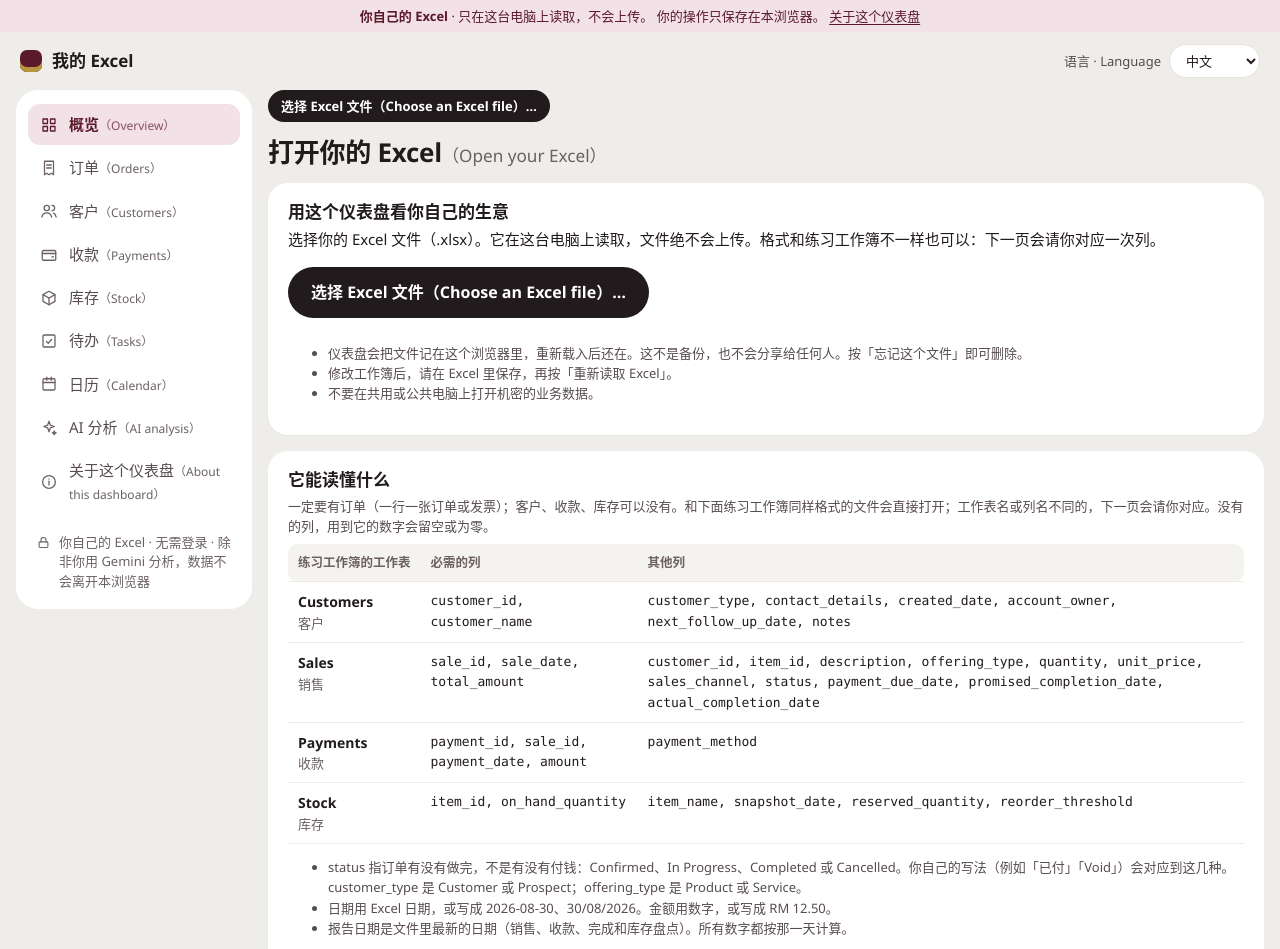
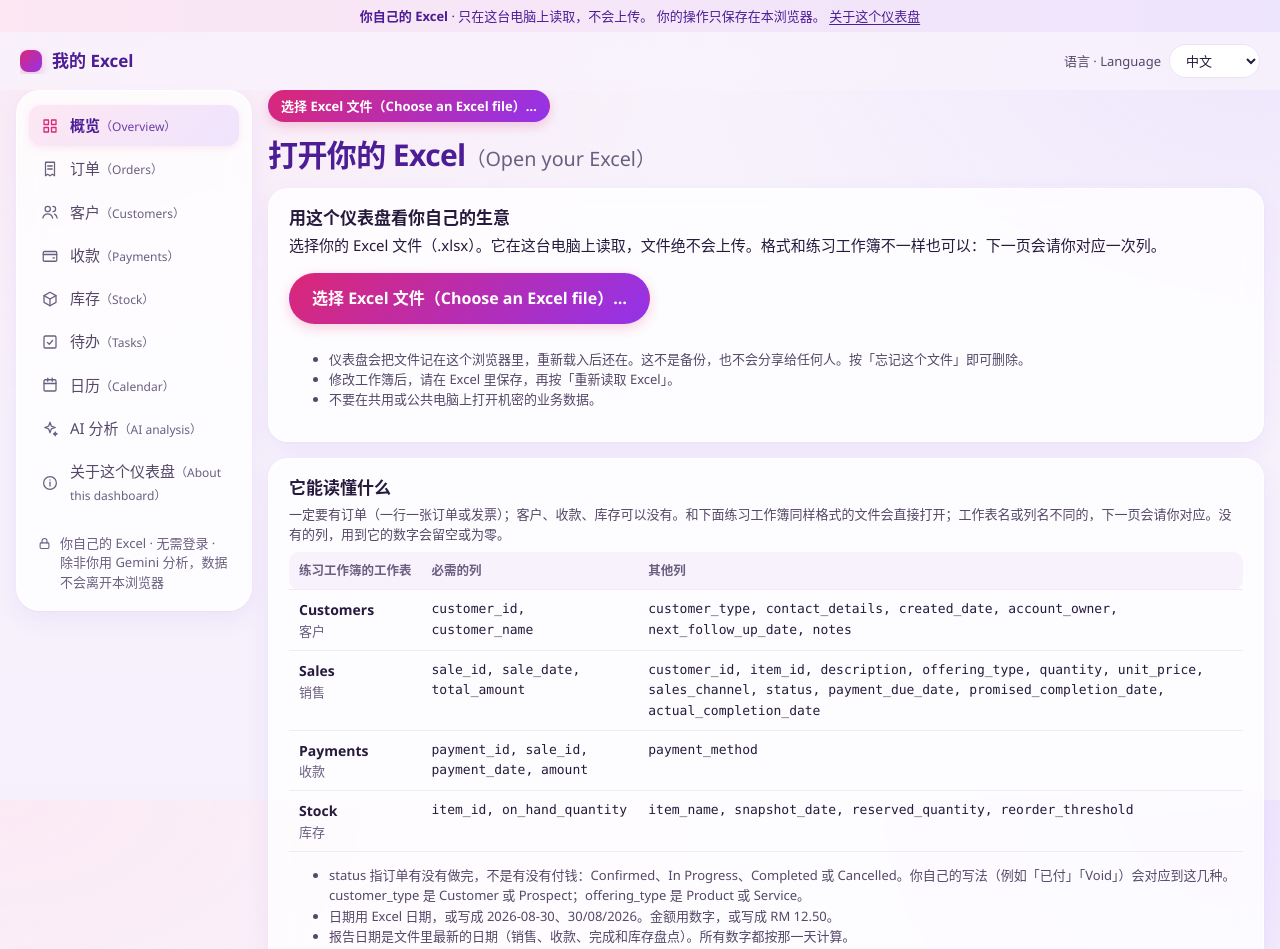
Before and after one commit to aileng5243/Aileng-Personal-Dashboard, a website with bundled scripts: page src/index.html in a window 1280 px wide. Shown: the top 949 px of the page. Built offline with nearby package versions, Linux system fonts and the light colour scheme.

Commit message:
Restyle dashboard in a pink-and-purple look
Frosted white cards on a lavender-pink canvas, deep violet headings,
pink-to-purple gradient for buttons, the selected menu item, the alert
card and chart bars.

Co-Authored-By: Claude Opus 5.5 <noreply@anthropic.com>

```diff
--- a/src/style.css
+++ b/src/style.css
@@ -1,35 +1,37 @@
-/* Business Dashboard Starter — the redesigned look (Oct 2026): white rounded cards on a light warm-grey
-   canvas, the brand's 深酒红 wine for emphasis and a soft rose tint for selection, near-black
-   pill buttons. Light only by design. Every text colour was checked for at least 4.5:1 contrast
-   on the surface it sits on (2026-10-20); chart colours are the validated steps of the earlier look
-   (CVD ΔE ≥ 16, ≥ 3:1 on the card). Gold is decoration only, never text.
+/* Business Dashboard Starter — the pink-and-purple look (Nov 2026): frosted white cards on a soft
+   lavender-to-pink canvas, deep violet for headings and emphasis, a pink-to-purple gradient for the
+   main button, the selected menu item and the main figure. Light only by design. Text colours keep
+   at least 4.5:1 contrast on the surface they sit on (white text on the gradient: ≥ 4.6:1 at both
+   ends); chart marks keep ≥ 3:1 on the card. Pink is decoration and chart colour, never body text.
    No web fonts: the page must work offline, so it uses the fonts already on the computer. */
 :root {
   color-scheme: light;
   /* brand */
-  --brand: #5A1A2B;        /* 深酒红: emphasis, the reporting date, the dark alert card */
-  --brand-soft: #F3E1E8;   /* rose tint: selected menu item, the main figure's card */
-  --brand-ink: #5A1A2B;    /* text on the rose tint (10:1) */
-  --gold: #B8963E;         /* 古铜金: decoration only (the logo stripe) */
-  --page: #EFEDE9;         /* canvas behind the cards */
+  --brand: #4C1D95;        /* deep violet: emphasis, the reporting date, links (10:1 on white) */
+  --brand-soft: #F6E8FB;   /* lavender-pink tint: selected items */
+  --brand-ink: #4C1D95;    /* text on the tint (9:1) */
+  --gold: #EC4899;         /* pink: decoration only (the logo) */
+  --grad: linear-gradient(135deg, #DB2777 0%, #9333EA 100%);       /* buttons, alert card; white text ≥ 4.6:1 */
+  --grad-soft: linear-gradient(135deg, #FDE7F3 0%, #EFE4FD 100%);  /* main figure, selected menu item */
+  --page: #F5F0FB;         /* canvas behind the cards (the body adds a soft gradient) */
   --surface: #FFFFFF;      /* cards */
-  --surface-2: #F5F3EF;    /* soft fill: hover, tracks, code, side panel items */
-  --border: #E6E1DA;       /* hairlines */
-  --warm-grey: #8A8084;    /* lines and dashed note outline */
+  --surface-2: #F7F2FC;    /* soft fill: hover, tracks, code, side panel items */
+  --border: #EBE3F5;       /* hairlines */
+  --warm-grey: #8B7FA0;    /* lines and dashed note outline */
   /* text */
-  --ink: #221B1D;          /* body text, 16:1 on white */
-  --ink-2: #574D50;        /* secondary text, 8:1 */
-  --muted: #6B6164;        /* captions, 6.0:1 on white, 5.1:1 on the canvas */
+  --ink: #261A3D;          /* body text, 15:1 on white */
+  --ink-2: #554868;        /* secondary text, 8:1 */
+  --muted: #6B5F80;        /* captions, 5.9:1 on white, 5.3:1 on the canvas */
   /* buttons */
-  --btn: #221B1D;          /* primary button */
-  --btn-hover: #000000;
-  /* charts (validated: lightness band, chroma, CVD ΔE ≥ 16, ≥ 3:1 on card) */
-  --accent: #93324B;       /* series 1: wine step */
-  --accent-soft: #F3E1E8;
-  --series-2: #B08A33;     /* series 2: gold step */
-  --series-3: #2370B5;     /* blue */
-  --grid: #EEEAE4;
-  --axis: #D3CABF;
+  --btn: #9333EA;          /* solid fallback for the gradient (toast, chips) */
+  --btn-hover: #7E22CE;
+  /* charts (≥ 3:1 on the card) */
+  --accent: #A855F7;       /* series 1: purple */
+  --accent-soft: #F3E8FF;
+  --series-2: #EC4899;     /* series 2: pink */
+  --series-3: #2563EB;     /* blue */
+  --grid: #F0EAF7;
+  --axis: #D9CDE8;
   /* calendar types: tint + text (≥ 7:1 on the tint) + dot */
   --pay-bg: #FBEBCB;  --pay-ink: #6B4205;  --pay-dot: #C9821F;
   --fol-bg: #ECE6F8;  --fol-ink: #3E2F78;  --fol-dot: #7B66C9;
@@ -46,7 +48,7 @@
   --critical: #C2410C;
   --radius: 14px;          /* controls and small panels */
   --radius-lg: 20px;       /* cards */
-  --shadow: 0 1px 2px rgba(34, 27, 29, 0.04);
+  --shadow: 0 1px 2px rgba(76, 29, 149, 0.04), 0 8px 24px rgba(124, 58, 237, 0.07);
   --nav-w: 236px;
   --font: "Segoe UI Variable Text", "Segoe UI", -apple-system, BlinkMacSystemFont, "PingFang SC", "Microsoft YaHei UI", "Microsoft YaHei", "Noto Sans SC", "Noto Sans CJK SC", "Source Han Sans SC", system-ui, sans-serif;
 }
@@ -385,3 +387,42 @@ details summary { cursor: pointer; color: var(--brand); font-size: 14px; margin:
 :focus-visible { outline: 2px solid var(--series-3); outline-offset: 2px; }
 .ok { color: var(--good-text); } .bad { color: var(--critical); } .warn { color: var(--warning-text); }
 .sr-only { position: absolute; width: 1px; height: 1px; overflow: hidden; clip: rect(0 0 0 0); }
+
+/* ===== pink-and-purple look: canvas, frosted cards, gradients ===== */
+html, body { background: var(--page); }
+body { background: radial-gradient(1200px 700px at 0% 0%, #FBEAF4 0%, transparent 60%), radial-gradient(1000px 700px at 100% 0%, #EEE6FD 0%, transparent 60%), linear-gradient(180deg, #F8F3FC 0%, #F5F0FB 100%); background-attachment: fixed; }
+h1 { color: var(--brand); font-size: 30px; letter-spacing: -0.02em; font-weight: 800; }
+h1 .en { color: var(--muted); }
+h2 { color: var(--ink); }
+.brand-mark { background: var(--grad); box-shadow: 0 4px 10px rgba(219, 39, 119, 0.25); border-radius: 8px; }
+.topbar { background: rgba(248, 243, 252, 0.72); backdrop-filter: blur(14px); -webkit-backdrop-filter: blur(14px); }
+.topbar .brand { color: var(--brand); }
+.ribbon { background: linear-gradient(90deg, #FCE7F3, #EDE4FD); }
+.card, .tile, .sidenav, .banner, .scn-file, .modal, .drawer { border: 1px solid rgba(255, 255, 255, 0.9); box-shadow: var(--shadow); }
+.card, .tile, .sidenav, .banner { background: rgba(255, 255, 255, 0.78); backdrop-filter: blur(12px); -webkit-backdrop-filter: blur(12px); }
+.sidenav { border-radius: 24px; }
+.sidenav a.active { background: var(--grad-soft); box-shadow: 0 2px 8px rgba(219, 39, 119, 0.10); }
+.sidenav a.active .ico { color: #DB2777; }
+.sidenav a.active .nav-label .en { color: #6D3FA8; }
+.btn.primary, .segmented button.active, .pill-tabs button.active { background: var(--grad); color: #fff; box-shadow: 0 4px 12px rgba(219, 39, 119, 0.22); }
+.btn.primary:hover { background: var(--grad); filter: brightness(0.94); }
+.btn, .segmented, select, input[type="text"], input[type="date"], input[type="search"], textarea { border-color: var(--border); }
+.btn:hover { background: var(--brand-soft); }
+.tile .label { font-weight: 600; }
+.tile.hero { background: var(--grad-soft); border-color: #F7DDEE; }
+.tile.hero .label, .tile.hero .foot { color: #6D3FA8; }
+.tile.hero .value { color: var(--brand); }
+.tile.alert { background: var(--grad); border-color: transparent; box-shadow: 0 8px 24px rgba(147, 51, 234, 0.25); }
+.tile.alert .label, .tile.alert .foot { color: #FCE7F3; }
+th { background: var(--surface-2); color: var(--muted); }
+tr.clickable:hover { background: #FBF5FE; }
+.status.ai, .ai-tag, .rd-pill, .cal-day.today .d { background: var(--grad); }
+.hbar .fill { background: linear-gradient(90deg, #EC4899, #A855F7); }
+.chart .bar { fill: url(#bar-grad); }
+.chart-tip, .toast { background: var(--brand); }
+.cal-day:hover { background: #FBF5FE; }
+.cal-day.selected, .cal-wday.selected { background: #FAF3FE; }
+.cal-day.weekend { background: #FCFAFE; }
+.agenda-item:hover { background: #F1E9FA; }
+:focus-visible { outline-color: #9333EA; }
+#main:focus-visible { outline: none; } /* focused by the page change for screen readers, not by the keyboard */
--- a/src/ui/components.js
+++ b/src/ui/components.js
@@ -103,7 +103,10 @@ export function trendChart(trend, rd) {
   const svg = ns('svg', { viewBox: `0 0 ${W} ${H}`, class: 'chart', role: 'img', 'aria-label': tr('Monthly order value bar chart') });
   const pat = ns('pattern', { id: 'hatch', width: 6, height: 6, patternUnits: 'userSpaceOnUse', patternTransform: 'rotate(45)' });
   add(pat, ns('line', { x1: 0, y1: 0, x2: 0, y2: 6, stroke: 'var(--accent)', 'stroke-width': 2 }));
-  add(svg, add(ns('defs', {}), pat));
+  // the bars' pink-to-purple fill (style.css: .chart .bar)
+  const grad = ns('linearGradient', { id: 'bar-grad', x1: 0, y1: 0, x2: 0, y2: 1 });
+  add(grad, ns('stop', { offset: '0%', 'stop-color': '#EC4899' }), ns('stop', { offset: '100%', 'stop-color': '#A855F7' }));
+  add(svg, add(ns('defs', {}), pat, grad));
   const innerW = W - padL - padR, innerH = H - padT - padB;
   const step = innerW / Math.max(1, trend.length);
   const barW = Math.min(48, step * 0.6);
```
Also changed, not shown: AGENTS.md (+1 -1 lines), src/index.html (+1 -1 lines).
